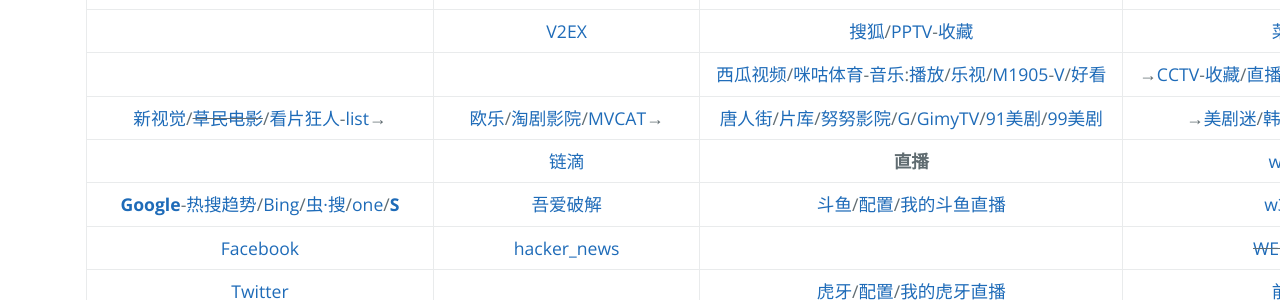
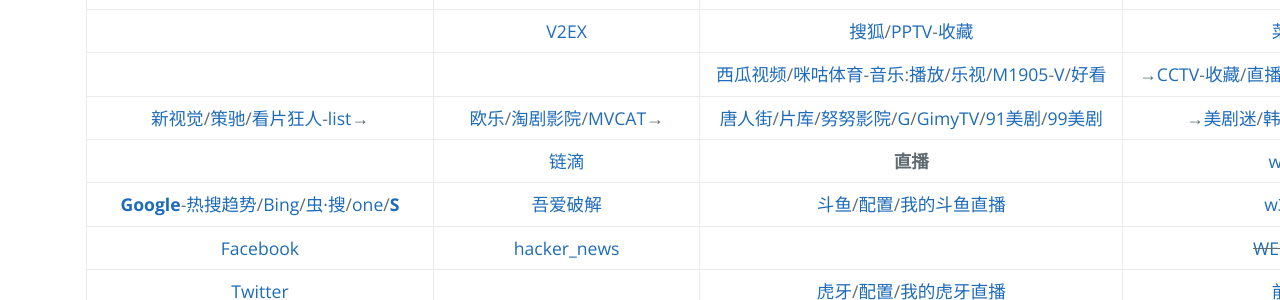
Before and after one commit to AmbroseRen/test, a Jekyll site: the page built from navigation.md, in a window 1280 px wide. Shown: the part 1125-1425 px from the top of the page. Built offline with Jekyll 4.4.1, drawn with Linux system fonts in a browser that asks for light colours; our own code applies the rules of GitHub Pages for plain Markdown files; the repository's description, which GitHub fills in, is left out.

Commit message:
Update navigation.md

```diff
--- a/navigation.md
+++ b/navigation.md
@@ -49,7 +49,7 @@
 | []() | [奇客资讯](https://www.solidot.org/) | [芒果TV](https://i.mgtv.com/my/looklist) | __新手基础自学__ |
 | []() | [V2EX](https://www.v2ex.com/?tab=tech) | [搜狐](https://my.tv.sohu.com/i/bookmark)/[PPTV](https://www.pptv.com/)-[收藏](https://usercenter.pptv.com/web/user/collection) | [菜鸟教程](https://www.runoob.com/) |
 | []() | []() | [西瓜视频](https://www.ixigua.com/my/favorite)/[咪咕体育](https://www.miguvideo.com/mgs/website/prd/personalCenter.html#/collect)-[音乐](https://music.migu.cn/v3/my/playlist):[播放](https://music.migu.cn/v3/music/player/audio)/[乐视](http://i.le.com/playrecord#favorite)/[M1905](https://www.1905.com/mdb/film/)-[V](https://vip.1905.com/)/[好看](https://sv.baidu.com/) | →[CCTV](https://tv.cctv.com/live/)-[收藏](https://i.cctv.com/account/collection)/[直播F](http://www.lshitv.com/)/[牛视](https://www.chaojidianshi.net/)A/[电视](http://www.tvyan.com/)源/[nettv](http://nettv.live/)/[ss](https://steelsoft.site/wtv/tv.php?code=us&name=3ABN%20(720p)) |
-| [新视觉](http://www.qzcyqp.com/)/~~[草民电影](https://www.cmdy555.com/)~~/[看片狂人](https://www.kpkuang.com/)-[list](https://whereiskpkuang.com/)→ | [欧乐](https://www.olevod.com/)/[淘剧影院](https://www.taojuyb.com/)/[MVCAT](https://www.mvcat.com/)→ | [唐人街](https://www.tangrenjie.tv/)/[片库](https://www.btnull.org/)/[努努影院](https://www.nunuyy10.top/)/[G](https://gimytv.in/)/[GimyTV](https://gimytv.com/)/[91美剧](https://91mjw.com/)/[99美剧](https://www.99meiju.org/) | →[美剧迷](https://www.meijumi.net/)/[韩剧网](https://www.tvn.cc/)-[kortw](https://kortw.com/)/[蛋蛋赞](https://www.dandanzan.cc/) |
+| [新视觉](http://www.qzcyqp.com/)/[策驰](http://www.cechiyy8.com/)/[看片狂人](https://www.kpkuang.com/)-[list](https://whereiskpkuang.com/)→ | [欧乐](https://www.olevod.com/)/[淘剧影院](https://www.taojuyb.com/)/[MVCAT](https://www.mvcat.com/)→ | [唐人街](https://www.tangrenjie.tv/)/[片库](https://www.btnull.org/)/[努努影院](https://www.nunuyy10.top/)/[G](https://gimytv.in/)/[GimyTV](https://gimytv.com/)/[91美剧](https://91mjw.com/)/[99美剧](https://www.99meiju.org/) | →[美剧迷](https://www.meijumi.net/)/[韩剧网](https://www.tvn.cc/)-[kortw](https://kortw.com/)/[蛋蛋赞](https://www.dandanzan.cc/) |
 | []() | [链滴](https://ld246.com/) | __直播__ | [w3school](https://www.w3school.com.cn/) |
 | [__Google__](https://www.google.com/)-[热搜趋势](https://trends.google.com/trends/?geo=US)/[Bing](https://cn.bing.com/)/[虫·搜](https://search.chongbuluo.com/)/[one](https://aur.one)/[<strong id="searchs">S</strong>](Library/SearchEngine.md) | [吾爱破解](https://www.52pojie.cn/) | [斗鱼](https://www.douyu.com/directory/myFollow)/[配置](https://mp.douyu.com/live/main)/[我的斗鱼直播](https://www.douyu.com/10150268) | [w3cschool](https://www.w3cschool.cn/) |
 | [Facebook](https://www.facebook.com/) | [hacker_news](https://news.ycombinator.com/) | []() | ~~[WEB前端手册](#)~~ |
```
